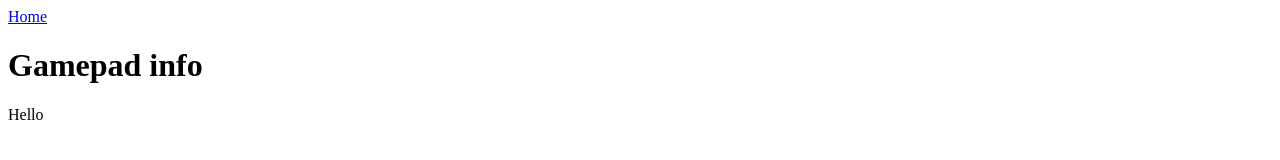
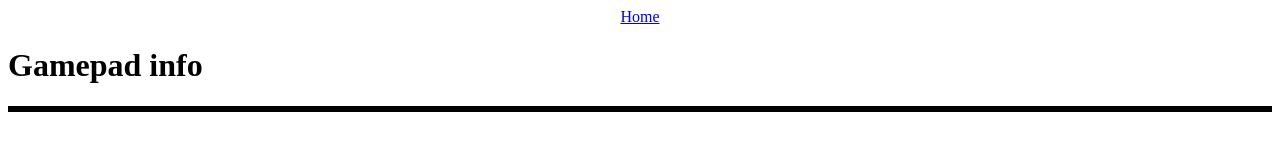
Before and after one commit to quizzlesticks/JavascriptGames, a plain HTML site: page GamepadInfo/gamepadinfo.html in a window 1280 px wide. Drawn offline with Linux system fonts and the light colour scheme.

Commit message:
Gameinfo prints buttons Axes are printed in the debug window, could make this whole thing prettier.

```diff
--- a/GamepadInfo/gamepadinfo.css
+++ b/GamepadInfo/gamepadinfo.css
@@ -1,3 +1,16 @@
+.meta_info {
+
+}
+
+.buttons_info {
+
+}
+
+.debug_info {
+	border-style: solid;
+	font-weight: bold;
+}
+
 .home_link {
 	text-align: center;
 }
--- a/GamepadInfo/gamepadinfo.html
+++ b/GamepadInfo/gamepadinfo.html
@@ -2,15 +2,17 @@
 	<head>
 		<meta charset="utf-8">
 		<title>Gamepad tester</title>
+		<link href="gamepadinfo.css" rel="stylesheet" type="text/css">
 	</head>
 	<body>
 		<div class="home_link">
 			<a href="../index.html">Home</a>
 		</div>
 		<h1>Gamepad info</h1>
-		<div id="gameped_info" class="gamepad_info">
-			Hello
-		</div>
-		<script src="./js/gamepad_controller.js"></script>
+		<div id="meta_info" class="meta_info"></div>
+		<div id="buttons_info" class="buttons_info"></div>
+		<div id="debug_info" class="debug_info"></div>
+		<script src="../js/UsefulDebugFunctions.js"></script>
+		<script src="./js/gamepadinfo.js"></script>
 	</body>
 </html>
```
Also changed, not shown: index.html (+3 -1 lines), GamepadInfo/js/gamepad_controller.js (deleted).
